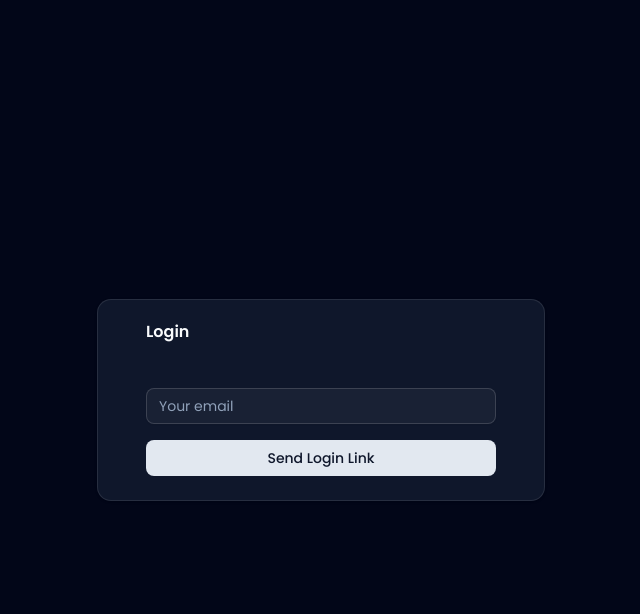
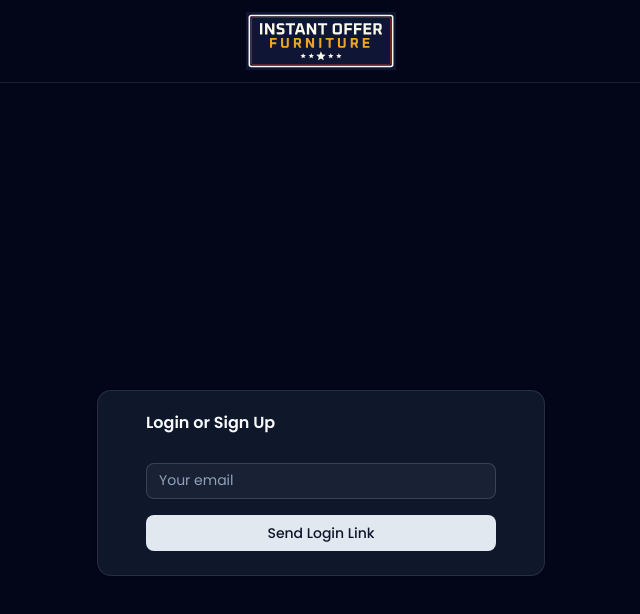
Before and after one commit to MSmallhouse/sourcing-app, a Next.js app: page /login in a window 1280 px wide. Shown: the top 614 px of the page, without its empty margins (319-959 px from the left). Built offline with nearby package versions, Linux system fonts and the light colour scheme; no server answers.

Commit message:
add logo to login page and reword login heading

```diff
--- a/src/app/login/page.tsx
+++ b/src/app/login/page.tsx
@@ -6,6 +6,8 @@ import { supabase } from '@/lib/supabaseClient'
 import { Button } from "@/components/ui/button"
 import { Card, CardHeader, CardTitle, CardContent } from "@/components/ui/card"
 import { Input } from "@/components/ui/input"
+import Image from 'next/image'
+import Link from 'next/link'
 
 export default function LoginPage() {
   const router = useRouter()
@@ -42,10 +44,21 @@ export default function LoginPage() {
   }
 
   return (
+    <>
+      <nav className="w-full border-b-1 text-white px-6 py-3 flex justify-center">
+        <Link href="https://instantofferfurniture.com/" target="_blank">
+          <Image
+            src="/images/iof-logo-text.svg"
+            width={150}
+            height={0}
+            alt="Instant Offer Furniture"
+          />
+        </Link>
+      </nav>
       <div className="min-h-screen flex items-center justify-center bg-background text-foreground p-8">
         <Card className="w-full max-w-md p-6 space-y-4">
-        <CardHeader>
-          <CardTitle>Login</CardTitle>
+          <CardHeader className="mb-0">
+            <CardTitle>Login or Sign Up</CardTitle>
           </CardHeader>
           <CardContent>
             <form onSubmit={handleLogin} className="space-y-4">
@@ -71,5 +84,6 @@ export default function LoginPage() {
           </CardContent>
         </Card>
       </div>
+    </>
   )
 }
```
Lines whose indentation alone changed are shown as unchanged.
